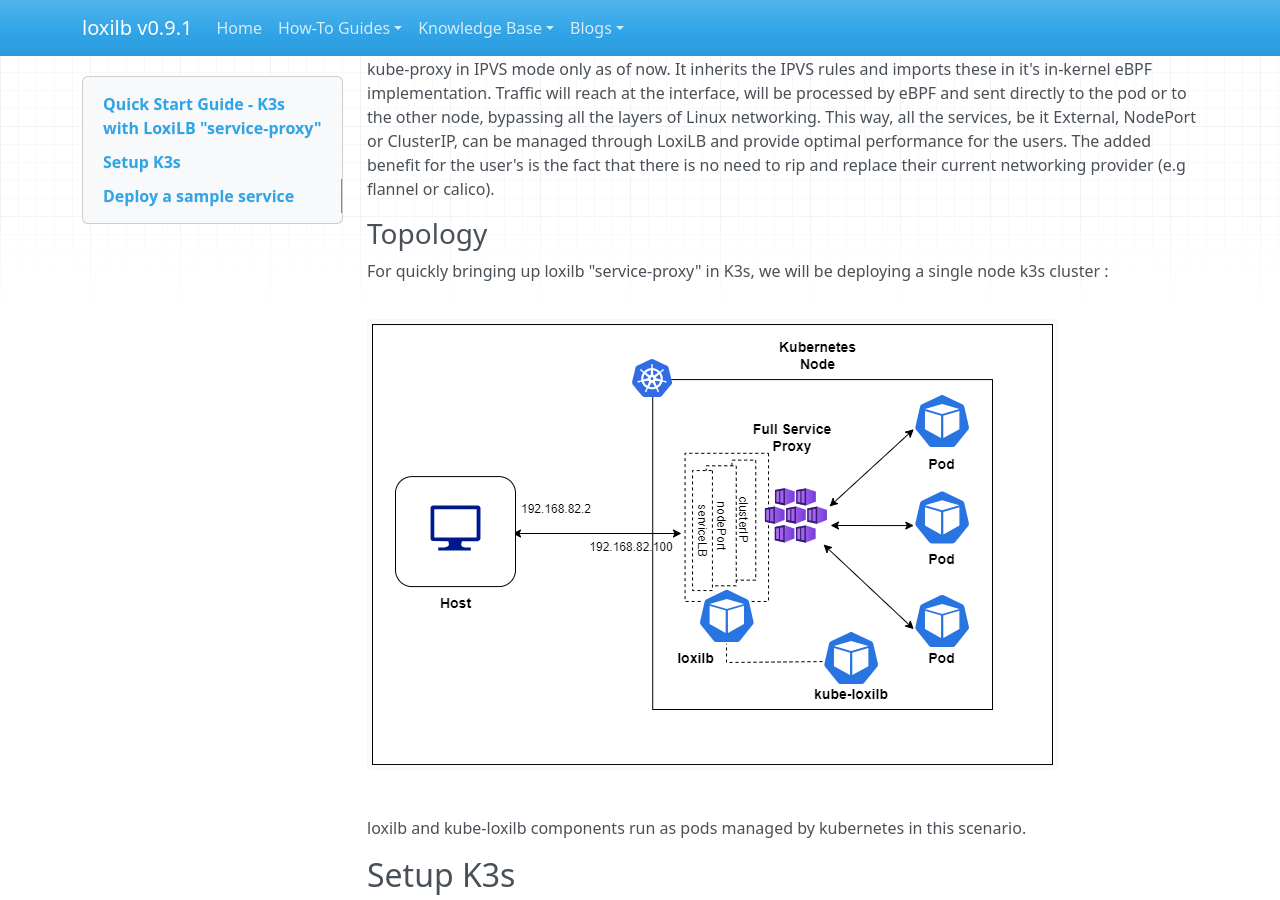
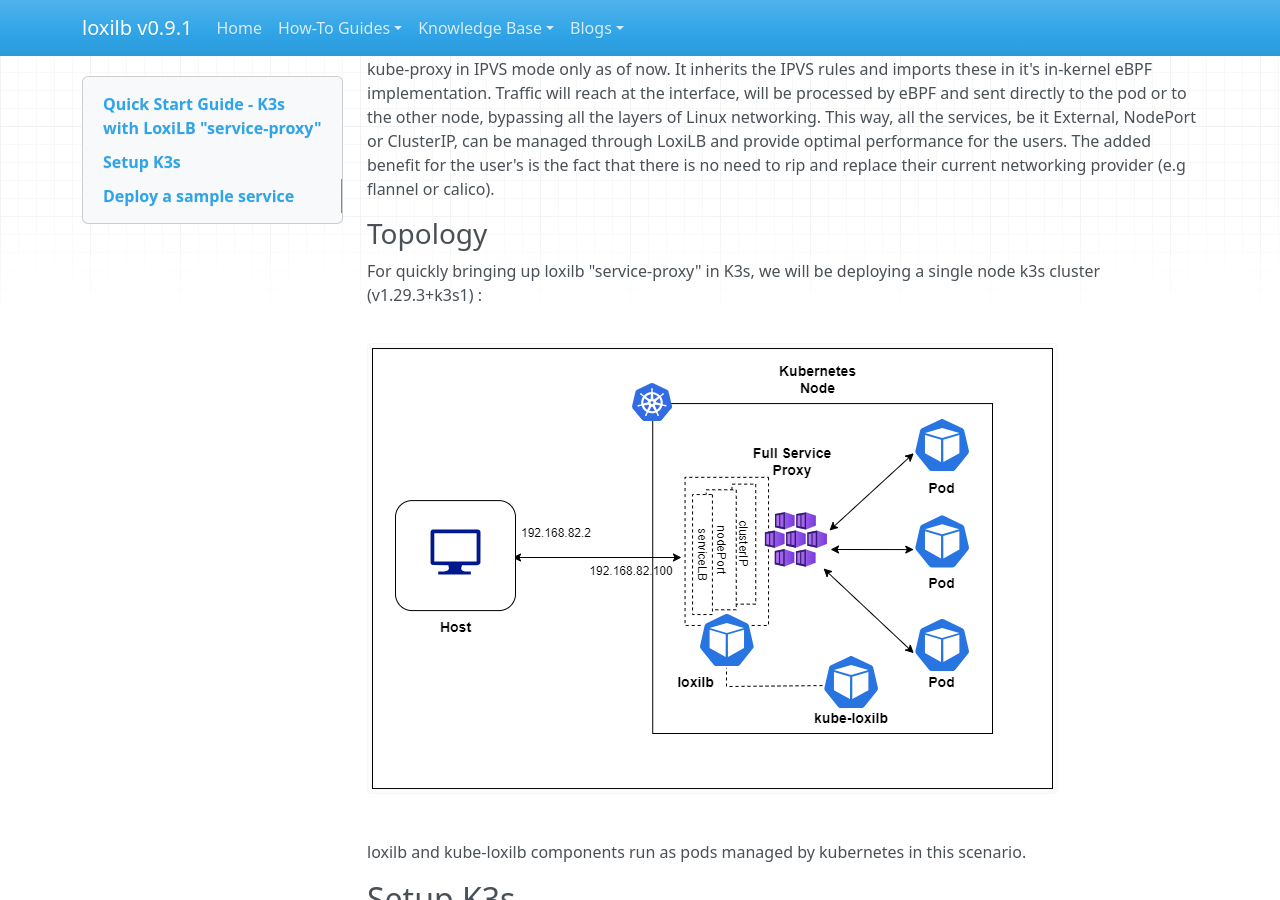
Before and after one commit to loxilb-io/loxilbdocs, an MkDocs documentation site: the page built from docs/service-proxy-flannel.md, in a window 1280 px wide and 900 px high, scrolled down 911 px. Built offline with MkDocs 1.6.1, drawn with Linux system fonts in a browser that asks for light colours; nearby versions of some CDN libraries.

Commit message:
Update service-proxy-flannel.md

```diff
--- a/docs/service-proxy-flannel.md
+++ b/docs/service-proxy-flannel.md
@@ -12,7 +12,7 @@
 
 ### Topology
 
-For quickly bringing up loxilb "service-proxy" in K3s, we will be deploying a single node k3s cluster :
+For quickly bringing up loxilb "service-proxy" in K3s, we will be deploying a single node k3s cluster (v1.29.3+k3s1) :
 
 ![loxilb topology](photos/service-proxy-topo.png)
 
```
